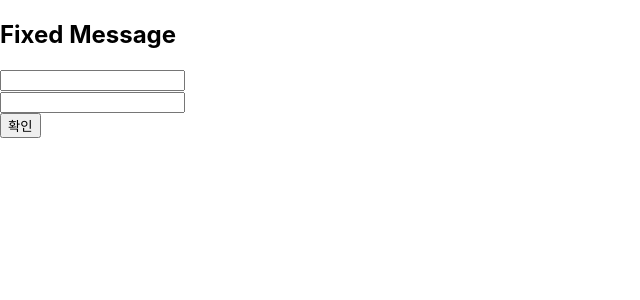
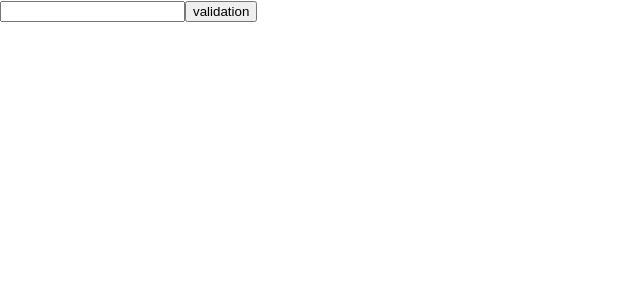
Before and after one commit to firewood3/reactapp05-routingapp, a React (Create React App) app: page / in a window 1280 px wide. Shown: the top 300 px of the page, without its empty margins (0-640 px from the left). Built offline with nearby package versions, Linux system fonts and the light colour scheme.

Commit message:
React ref

```diff
--- a/src/App.js
+++ b/src/App.js
@@ -11,17 +11,21 @@ import EcComponent3 from "./component/EcComponent3";
 import EcComponent4 from "./component/EcComponent4";
 import EcComponent5 from "./component/EcComponent5";
 import EfComponent3 from "./component/EfComponent3";
+import ValidationSample from "./component2/ValidationSample";
+import EfValidationSample from "./component2/EfValidationSample";
+import EcRef from "./component2/EcRef";
+import EfRef from "./component2/EfRef";
+import EcRef2 from "./component2/EcRef2";
+import EfRef2 from "./component2/EfRef2";
+import ValidationSample2 from "./component2/ValidationSample2";
+import ValidationSample3 from "./component2/ValidationSample3";
+import EfValidationSample2 from "./component2/EfValidationSample2";
+import EfValidationSample3 from "./component2/EfValidationSample3";
 
 function App() {
   return (
-    // <ClassicComponent/>
-    // <EcComponent/>
-    // <EfComponent/>
-    // <EcComponent2/>
-    // <EfComponent2/>
-    // <EcComponent3/>
-    // <EcComponent5/>
-    <EfComponent3/>
+    // <EfRef2/>
+    <EfValidationSample3/>
   );
 }
 
--- /dev/null
+++ b/src/component2/EcRef.js
@@ -0,0 +1,22 @@
+import React, { Component } from 'react';
+
+class EcRef extends Component {
+  // createRef 함수를 사용한 ref
+  refPwInput = React.createRef();
+
+  handleOnClick = () => {
+    // createRef 함수를 사용해 ref를 정의하면 .current를 통해 DOM에 접근 가능
+    this.refPwInput.current.focus();
+  };
+
+  render() {
+    return (
+      <div>
+        <input ref={this.refPwInput} />
+        <button onClick={this.handleOnClick}>Validate</button>
+      </div>
+    );
+  }
+}
+
+export default EcRef;
--- /dev/null
+++ b/src/component2/EcRef2.js
@@ -0,0 +1,23 @@
+import React, {Component} from 'react';
+
+class EcRef2 extends Component {
+
+  // 콜백 함수를 사용한 ref
+  refPwInput = null;
+
+  handleOnClick = () => {
+    this.refPwInput.focus();
+  }
+
+  render() {
+    return (
+      <div>
+        {/*콜백 함수를 사용한 ref*/}
+        <input ref={(ref)=> {this.refPwInput = ref}}/>
+        <button onClick={this.handleOnClick}>validation</button>
+      </div>
+    );
+  }
+}
+
+export default EcRef2;
--- /dev/null
+++ b/src/component2/EfRef.js
@@ -0,0 +1,18 @@
+import React, { useRef } from 'react';
+
+const EfRef = () => {
+  const refPwInput = useRef(null);
+
+  const handleOnClick = () => {
+    refPwInput.current.focus();
+  };
+
+  return (
+    <div>
+      <input ref={refPwInput} name={'password'} />
+      <button onClick={handleOnClick}>Validation</button>
+    </div>
+  );
+};
+
+export default EfRef;
--- /dev/null
+++ b/src/component2/EfRef2.js
@@ -0,0 +1,18 @@
+import React from 'react';
+
+const EfRef2 = () => {
+  let refPwInput = null;
+
+  const handleOnClick = () => {
+    refPwInput.focus();
+  };
+
+  return (
+    <div>
+      <input ref={(ref) => {refPwInput = ref}} name={'password'} />
+      <button onClick={handleOnClick}>Validation</button>
+    </div>
+  );
+};
+
+export default EfRef2;
--- /dev/null
+++ b/src/component2/EfValidationSample.js
@@ -0,0 +1,47 @@
+import React, { useState } from 'react';
+import './ValidationSample.css';
+
+const EfValidationSample = () => {
+  const [inputPassword, setInputPassword] = useState({
+    value: '',
+    className: '',
+  });
+
+  const handleOnChange = (event) => {
+    setInputPassword((prev) => {
+      return {
+        ...prev,
+        value: event.target.value,
+      };
+    });
+  };
+
+  const handleOnClick = () => {
+    const password = inputPassword.value;
+    if (password === '0000') {
+      setInputPassword((prev) => ({
+        ...prev,
+        className: 'success',
+      }));
+    } else {
+      setInputPassword((prev) => ({
+        ...prev,
+        className: 'failure',
+      }));
+    }
+  };
+
+  return (
+    <div>
+      <input
+        value={inputPassword.value}
+        className={inputPassword.className}
+        onChange={handleOnChange}
+        type={'password'}
+      />
+      <button onClick={handleOnClick}>validation</button>
+    </div>
+  );
+};
+
+export default EfValidationSample;
--- /dev/null
+++ b/src/component2/EfValidationSample2.js
@@ -0,0 +1,59 @@
+import React, {useRef, useState} from 'react';
+import './ValidationSample.css';
+
+const EfValidationSample2 = () => {
+  const [inputPassword, setInputPassword] = useState({
+    value: '',
+    className: '',
+  });
+
+  const refInputPassword = useRef(null);
+
+  const handleOnChange = (event) => {
+    console.log(inputPassword)
+    setInputPassword((prev) => {
+      return {
+        ...prev,
+        value: event.target.value,
+      };
+    });
+  };
+
+  const handleOnClick = () => {
+    const password = inputPassword.value;
+    if (password === '0000') {
+      setInputPassword((prev) => ({
+        ...prev,
+        className: 'success',
+      }));
+    } else {
+      setInputPassword((prev) => ({
+        ...prev,
+        className: 'failure',
+      }));
+    }
+    refInputPassword.current.focus();
+  };
+
+  const handleOnKeyPress = (event) => {
+    if (event.key === 'Enter') {
+      handleOnClick()
+    }
+  }
+
+  return (
+    <div>
+      <input
+        ref={refInputPassword}
+        value={inputPassword.value}
+        className={inputPassword.className}
+        onChange={handleOnChange}
+        type={'password'}
+        onKeyPress={handleOnKeyPress}
+      />
+      <button onClick={handleOnClick}>validation</button>
+    </div>
+  );
+};
+
+export default EfValidationSample2;
--- /dev/null
+++ b/src/component2/EfValidationSample3.js
@@ -0,0 +1,59 @@
+import React, {useRef, useState} from 'react';
+import './ValidationSample.css';
+
+const EfValidationSample3 = () => {
+  const [inputPassword, setInputPassword] = useState({
+    value: '',
+    className: '',
+  });
+
+  let refInputPassword = null;
+
+  const handleOnChange = (event) => {
+    console.log(inputPassword)
+    setInputPassword((prev) => {
+      return {
+        ...prev,
+        value: event.target.value,
+      };
+    });
+  };
+
+  const handleOnClick = () => {
+    const password = inputPassword.value;
+    if (password === '0000') {
+      setInputPassword((prev) => ({
+        ...prev,
+        className: 'success',
+      }));
+    } else {
+      setInputPassword((prev) => ({
+        ...prev,
+        className: 'failure',
+      }));
+    }
+    refInputPassword.focus();
+  };
+
+  const handleOnKeyPress = (event) => {
+    if (event.key === 'Enter') {
+      handleOnClick()
+    }
+  }
+
+  return (
+    <div>
+      <input
+        ref={(ref)=>{refInputPassword=ref}}
+        value={inputPassword.value}
+        className={inputPassword.className}
+        onChange={handleOnChange}
+        type={'password'}
+        onKeyPress={handleOnKeyPress}
+      />
+      <button onClick={handleOnClick}>validation</button>
+    </div>
+  );
+};
+
+export default EfValidationSample3;
--- /dev/null
+++ b/src/component2/ValidationSample.css
@@ -0,0 +1,7 @@
+.success {
+  background-color: lightgreen;
+}
+
+.failure {
+  background-color: lightcoral;
+}
--- /dev/null
+++ b/src/component2/ValidationSample.js
@@ -0,0 +1,52 @@
+import React, { Component } from 'react';
+import './ValidationSample.css';
+
+class ValidationSample extends Component {
+  state = {
+    passwordInput: {
+      value: '',
+      className: ''
+    }
+  };
+
+  handleOnClick = () => {
+    const password = this.state.passwordInput.value;
+    if( password==='0000' ) {
+      this.setState({
+        passwordInput: {
+          className: 'success'
+        }
+      });
+    } else {
+      this.setState({
+        passwordInput: {
+          className: 'failure'
+        }
+      });
+    }
+  };
+
+  handleOnChange = (event) => {
+    this.setState({
+      passwordInput: {
+        value:  event.target.value
+      }
+    });
+  }
+
+  render() {
+    return (
+      <div>
+        <input
+          className={this.state.passwordInput.className}
+          value={this.state.passwordInput.value}
+          type={'password'}
+          onChange={this.handleOnChange}
+        />
+        <button onClick={this.handleOnClick}>Validate</button>
+      </div>
+    );
+  }
+}
+
+export default ValidationSample;
--- /dev/null
+++ b/src/component2/ValidationSample2.js
@@ -0,0 +1,68 @@
+import React, { Component } from 'react';
+import './ValidationSample.css';
+
+class ValidationSample extends Component {
+
+  refPasswordInput = null;
+
+  state = {
+    passwordInput: {
+      value: '',
+      className: ''
+    }
+  };
+
+  handleOnClick = () => {
+    const password = this.state.passwordInput.value;
+    if( password==='0000' ) {
+      this.setState((prev)=>({
+        passwordInput: {
+          ...prev.passwordInput,
+          className: 'success'
+        }
+      }));
+    } else {
+      this.setState((prev)=>({
+        passwordInput: {
+          ...prev.passwordInput,
+          className: 'failure'
+        }
+      }));
+    }
+    this.refPasswordInput.focus();
+  };
+
+  handleOnChange = (event) => {
+    console.log(this.state.passwordInput)
+    this.setState((prev)=>({
+      passwordInput: {
+        ...prev.passwordInput,
+        value:  event.target.value
+      }
+    }));
+  }
+
+  handleOnKeyPress = (event) => {
+    if (event.key === 'Enter') {
+      this.handleOnClick();
+    }
+  }
+
+  render() {
+    return (
+      <div>
+        <input
+          onKeyPress={this.handleOnKeyPress}
+          ref = {(ref)=> {this.refPasswordInput = ref}}
+          className={this.state.passwordInput.className}
+          value={this.state.passwordInput.value}
+          type={'password'}
+          onChange={this.handleOnChange}
+        />
+        <button onClick={this.handleOnClick}>Validate</button>
+      </div>
+    );
+  }
+}
+
+export default ValidationSample;
--- /dev/null
+++ b/src/component2/ValidationSample3.js
@@ -0,0 +1,68 @@
+import React, { Component } from 'react';
+import './ValidationSample.css';
+
+class ValidationSample3 extends Component {
+
+  refPasswordInput = React.createRef(null);
+
+  state = {
+    passwordInput: {
+      value: '',
+      className: ''
+    }
+  };
+
+  handleOnClick = () => {
+    const password = this.state.passwordInput.value;
+    if( password==='0000' ) {
+      this.setState((prev)=>({
+        passwordInput: {
+          ...prev.passwordInput,
+          className: 'success'
+        }
+      }));
+    } else {
+      this.setState((prev)=>({
+        passwordInput: {
+          ...prev.passwordInput,
+          className: 'failure'
+        }
+      }));
+    }
+    this.refPasswordInput.current.focus();
+  };
+
+  handleOnChange = (event) => {
+    console.log(this.state.passwordInput)
+    this.setState((prev)=>({
+      passwordInput: {
+        ...prev.passwordInput,
+        value:  event.target.value
+      }
+    }));
+  }
+
+  handleOnKeyPress = (event) => {
+    if (event.key === 'Enter') {
+      this.handleOnClick();
+    }
+  }
+
+  render() {
+    return (
+      <div>
+        <input
+          onKeyPress={this.handleOnKeyPress}
+          ref = {this.refPasswordInput}
+          className={this.state.passwordInput.className}
+          value={this.state.passwordInput.value}
+          type={'password'}
+          onChange={this.handleOnChange}
+        />
+        <button onClick={this.handleOnClick}>Validate</button>
+      </div>
+    );
+  }
+}
+
+export default ValidationSample3;
```
Also changed, not shown: 1 other file (tests, documents, lock files or other folders).
